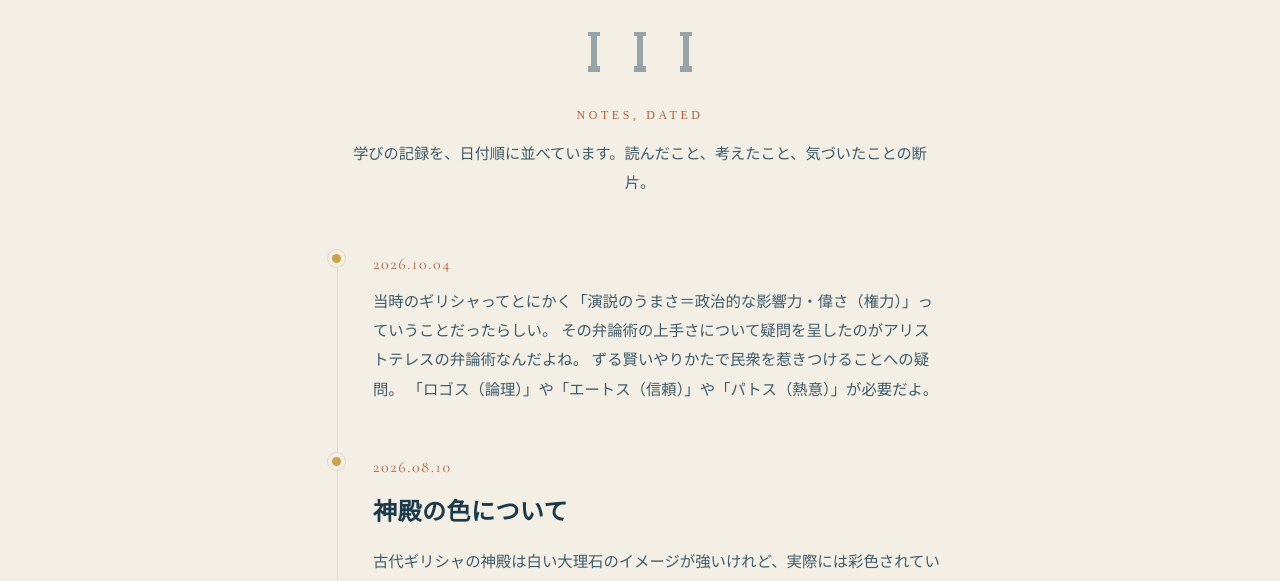
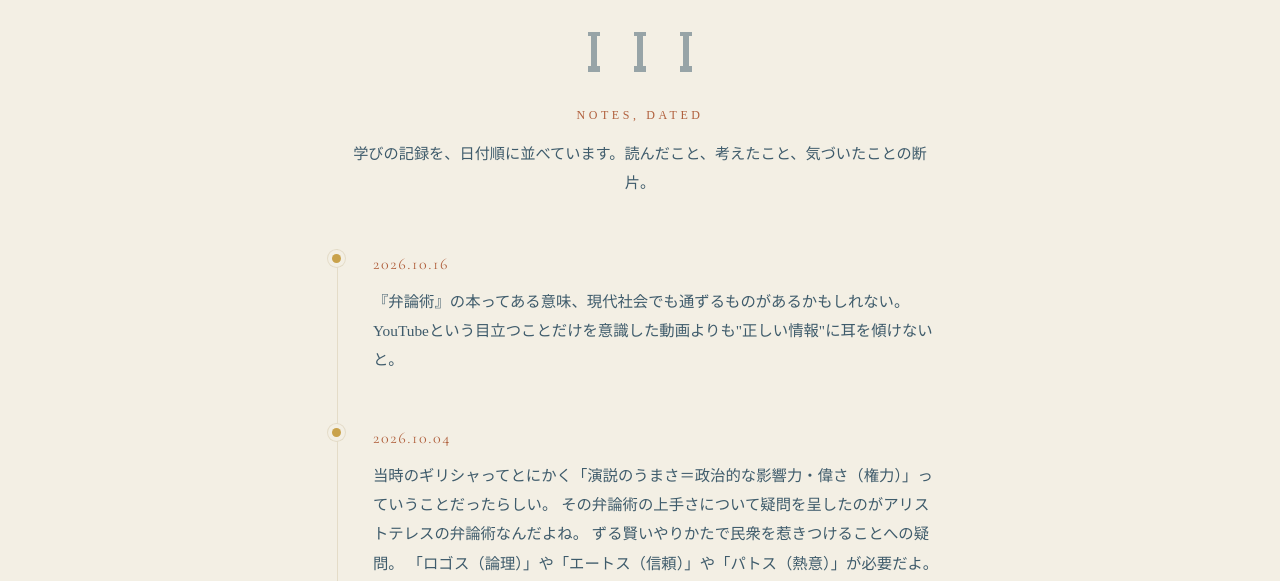
Before and after one commit to Azaleacreativeroom888/fan-greekhistory, a plain HTML site: page blog.html in a window 1280 px wide. Shown: the part 371-952 px from the top of the page. Drawn offline with nearby package versions, Linux system fonts and the light colour scheme.

Commit message:
Update blog.html

```diff
--- a/blog.html
+++ b/blog.html
@@ -264,6 +264,12 @@
   <div class="entry-list">
 
     <div class="entry">
+      <time datetime="2026-10-16">2026.10.16</time>
+      <p>『弁論術』の本ってある意味、現代社会でも通ずるものがあるかもしれない。
+      YouTubeという目立つことだけを意識した動画よりも"正しい情報"に耳を傾けないと。</p>
+    </div>
+
+    <div class="entry">
       <time datetime="2026-10-04">2026.10.04</time>
       <p>当時のギリシャってとにかく「演説のうまさ＝政治的な影響力・偉さ（権力）」っていうことだったらしい。
       その弁論術の上手さについて疑問を呈したのがアリストテレスの弁論術なんだよね。
```
